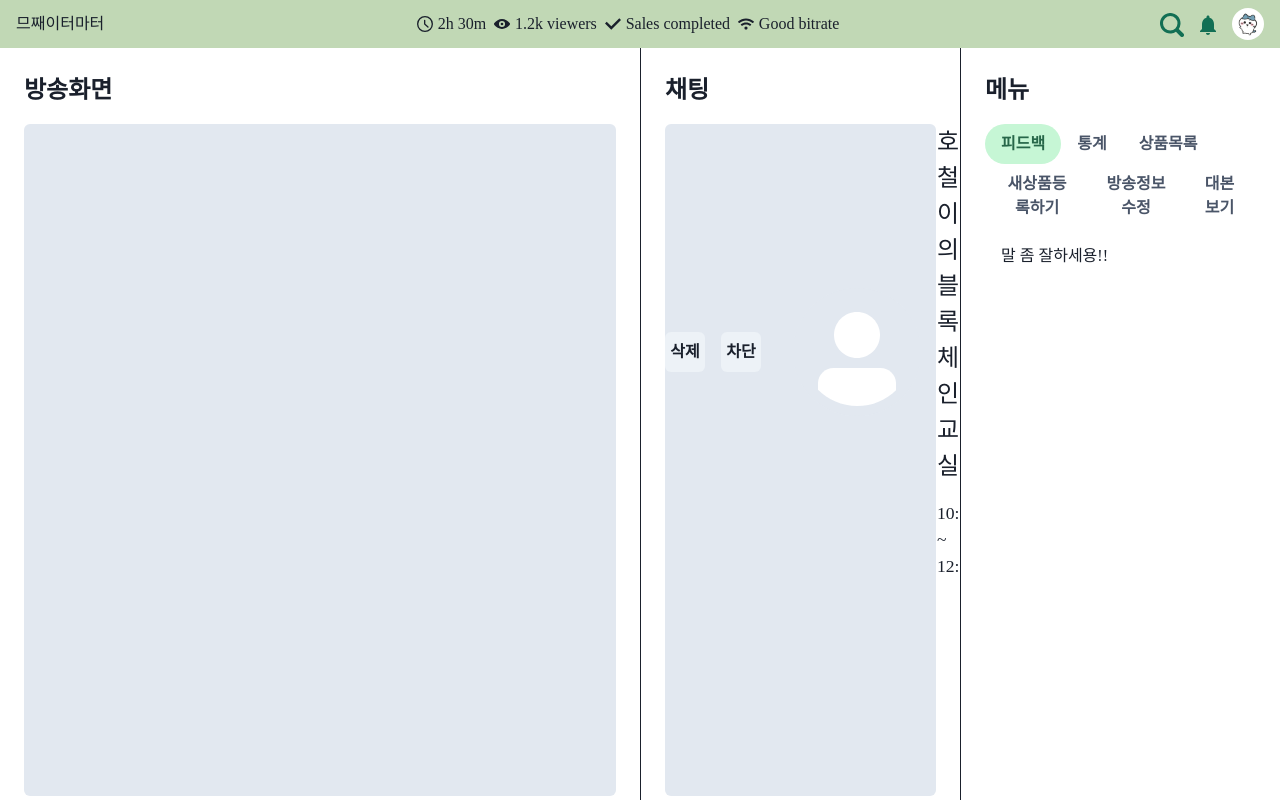
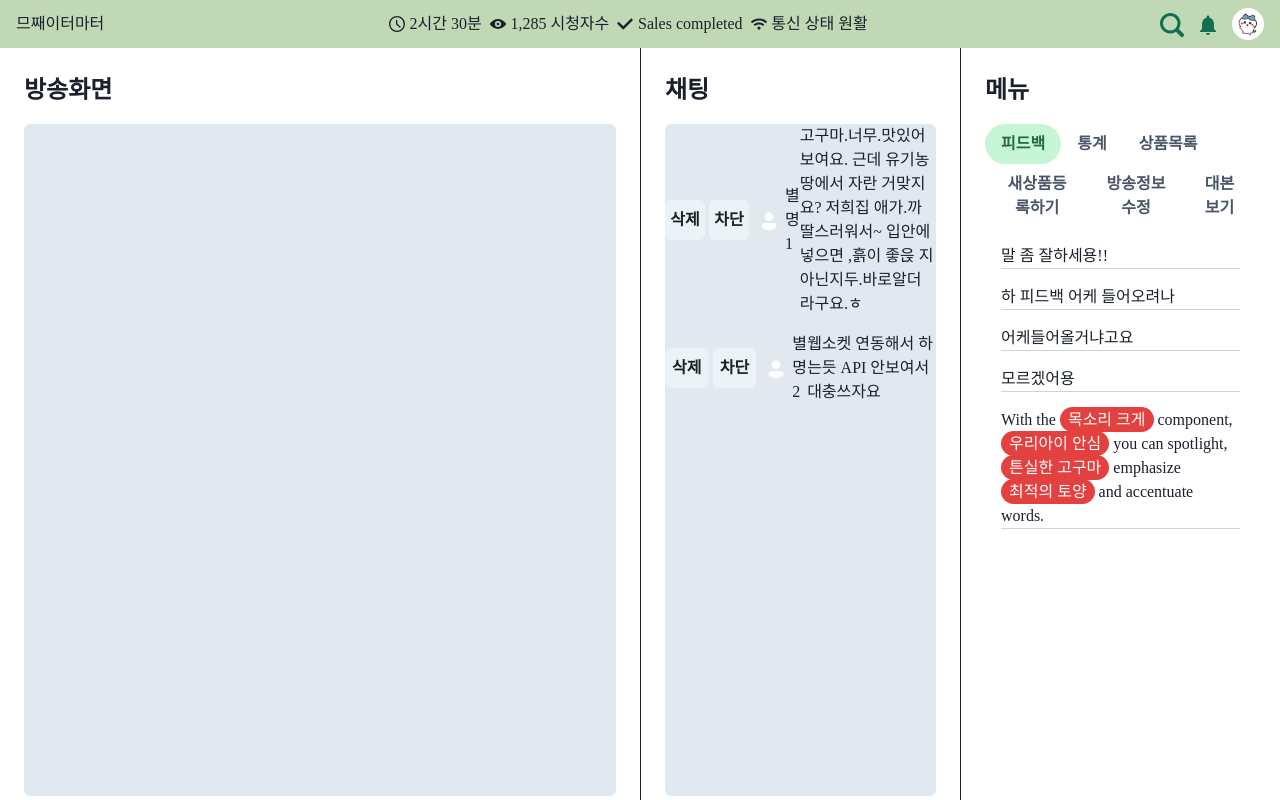
Before and after one commit to YangSSo51/the-cool-tomato, a React (Vite) app in the folder vite-project/: page /broadcast in a window 1280 px wide. Built offline with nearby package versions, Linux system fonts and the light colour scheme; a web font is replaced by a local one.

Commit message:
feat: 판매자용 라이브 시청페이지 더미데이터 넣어서 시험

```diff
--- a/vite-project/src/App.tsx
+++ b/vite-project/src/App.tsx
@@ -12,6 +12,7 @@ import UserinfoPage from "./pages/UserinfoPage";
 import LoginPage from "./pages/LoginPage";
 import ItemDetail from "./pages/ItemDetail";
 import Broadcast from "./pages/BroadcastPage";
+import Live from "./pages/LivePage";
 
 function App() {
     return (
@@ -31,6 +32,7 @@ function App() {
                         <Route path="items/list/detail/:id" element={<ItemDetail/>} />
                     </Route>
                     <Route path="broadcast" element={<Broadcast />} />
+                    <Route path="live" element={<Live />} />
                 </Routes>
             </ChakraProvider>
         </>
--- a/vite-project/src/components/broadcast/ChatList.tsx
+++ b/vite-project/src/components/broadcast/ChatList.tsx
@@ -1,24 +1,33 @@
-import { Box, Flex, Text } from "@chakra-ui/layout";
+import { Flex, Text } from "@chakra-ui/layout";
 import { Avatar } from "@chakra-ui/react";
 import { Button } from "@chakra-ui/react";
 
 function ChatList() {
     return (
-        <Box display="flex" alignItems="center" justifyContent="space-between" w="100%" my="4" mx="auto" borderRadius="1rem">
-            <Button mr="4">
+        <>
+        <Flex alignItems="center" justifyContent="space-between" w="100%" my="4" mx="auto" borderRadius="1rem">
+            <Button mr="1">
                 삭제
             </Button>
-            <Button mr="4">
+            <Button mr="1">
                 차단
             </Button>
-            <Avatar my="4" mx="4" size="2xl" bg="gray.200" />
-            <Flex alignItems="center">
-                <Flex flexDirection="column">
-                    <Text fontSize="1.5rem" mb="4">호철이의 블록체인 교실</Text>
-                    <Text fontSize="1.1rem">10:00 ~ 12:00</Text>
-                </Flex>
-            </Flex>
-        </Box>
+            <Avatar my="1" mx="1" size="xs" bg="gray.200" />
+            <Text>별명1</Text>
+            <Text>고구마.너무.맛있어보여요. 근데 유기농 땅에서 자란 거맞지요? 저희집 애가.까딸스러워서~ 입안에 넣으면 ,흙이 좋읁 지아닌지두.바로알더라구요.ㅎ</Text>
+        </Flex>
+        <Flex alignItems="center" justifyContent="space-between" w="100%" my="4" mx="auto" borderRadius="1rem">
+            <Button mr="1">
+                삭제
+            </Button>
+            <Button mr="1">
+                차단
+            </Button>
+            <Avatar my="1" mx="1" size="xs" bg="gray.200" />
+            <Text>별명2</Text>
+            <Text>웹소켓 연동해서 하는듯 API 안보여서 대충쓰자요</Text>
+        </Flex>
+        </>
     )
 }
 
--- a/vite-project/src/components/broadcast/Header.tsx
+++ b/vite-project/src/components/broadcast/Header.tsx
@@ -5,10 +5,10 @@ import { FaWifi } from "react-icons/fa";
 import ProfileBuyerComponent from '../common/navcomponent/NavBuyerProfileComponent';
 
 const iconData = [
-    { icon: <TimeIcon />, content: '2h 30m' },
-    { icon: <ViewIcon />, content: '1.2k viewers' },
+    { icon: <TimeIcon />, content: '2시간 30분' },
+    { icon: <ViewIcon />, content: '1,285 시청자수' },
     { icon: <CheckIcon />, content: 'Sales completed' },
-    { icon: <FaWifi />, content: 'Good bitrate' },
+    { icon: <FaWifi />, content: '통신 상태 원활' },
   ];
 
 function Header() {
--- a/vite-project/src/components/broadcast/Menu.tsx
+++ b/vite-project/src/components/broadcast/Menu.tsx
@@ -5,8 +5,8 @@ import LiveInfo from "./menu/LiveInfo";
 import Feedback from "./menu/Feedback";
 import NewProduct from "./menu/NewProduct";
 import ProductList from "./menu/ProductList";
-import Prompter from "./menu/prompter";
-import Statistic from "./menu/statistic";
+import Prompter from "./menu/Prompter";
+import Statistic from "./menu/Statistic";
 
 function Menu() {
   return (
--- a/vite-project/src/components/broadcast/menu/Feedback.tsx
+++ b/vite-project/src/components/broadcast/menu/Feedback.tsx
@@ -1,7 +1,19 @@
-import { Text } from "@chakra-ui/layout"
+import { Text, Highlight } from "@chakra-ui/layout"
 
 export default function Feedback() {
     return (
-        <Text>말 좀 잘하세용!!</Text>
+        <>
+        <Text mb="4" borderBottom="1px" borderBottomColor="lightgray">말 좀 잘하세용!!</Text>
+        <Text mb="4" borderBottom="1px" borderBottomColor="lightgray">하 피드백 어케 들어오려나</Text>
+        <Text mb="4" borderBottom="1px" borderBottomColor="lightgray">어케들어올거냐고요</Text>
+        <Text mb="4" borderBottom="1px" borderBottomColor="lightgray">모르겠어용</Text>
+        <Text mb="4" borderBottom="1px" borderBottomColor="lightgray"><Highlight
+            query={['목소리 크게', '튼실한 고구마', '최적의 토양', '우리아이 안심']}
+            styles={{ px: '2', py: '1', rounded: 'full', bg: 'themeRed.500', color:"white" }}
+        >
+            With the 목소리 크게 component, 우리아이 안심 you can spotlight, 튼실한 고구마 emphasize 최적의 토양 and accentuate
+            words.
+        </Highlight></Text>
+        </>
     )
 }
--- a/vite-project/src/components/broadcast/menu/NewProduct.tsx
+++ b/vite-project/src/components/broadcast/menu/NewProduct.tsx
@@ -1,7 +1,32 @@
-import { Text } from "@chakra-ui/layout"
+import { Text } from "@chakra-ui/layout";
 
 export default function NewProduct() {
     return (
-        <Text>NewProduct</Text>
-    )
+        <>
+            <Text>NewProduct</Text>
+            <Text>
+                {`
+                    "liveProducts":[{
+                        "productId" : 1,
+                        "liveId" : 1,
+                        "liveFlatPrice" : 5000,
+                        "liveRatePrice" : 0,
+                        "livePriceStartDate" : "2024.01.06",
+                        "livePriceEndDate" : "2024.01.07",
+                        "mainProductSetting" : true,
+                        "seq" : 1
+                    },{
+                        "productId" : 2,
+                        "liveId" : 1,
+                        "liveFlatPrice" : 5000,
+                        "liveRatePrice" : 0,
+                        "livePriceStartDate" : "2024.01.06",
+                        "livePriceEndDate" : "2024.01.07",
+                        "mainProductSetting" : true,
+                        "seq" : 1
+                    }]
+                `}
+            </Text>
+        </>
+    );
 }
--- a/vite-project/src/components/item/ItemAdd.tsx
+++ b/vite-project/src/components/item/ItemAdd.tsx
@@ -1,10 +1,13 @@
 import { Text, Box, Button, Modal, ModalBody, ModalCloseButton, ModalContent, ModalFooter, ModalHeader, ModalOverlay, useDisclosure, Center, Flex, FormControl, Input, Textarea, Select } from "@chakra-ui/react";
 import React from "react";
+import { goodsField } from "../../types/DataTypes";
 
 export default function ItemAdd() {
     const { isOpen, onOpen, onClose } = useDisclosure()
     const GoodsTitle = React.useRef(null)
     const GoodsPrice = React.useRef(null)
+
+    const goodsField = [categoryId, productName, productContent, paymentLink, price, deliveryCharge, quantity, images];
 
     return (
         <>
--- /dev/null
+++ b/vite-project/src/pages/LivePage.tsx
@@ -0,0 +1,78 @@
+import { Avatar, AvatarBadge, Flex, Text, Input, Button } from "@chakra-ui/react";
+
+export default function Live() {
+  return (
+    <Flex direction={{ base: "column", lg: "row" }} bg="white">
+      <Flex
+        className="relative w-full aspect-[16/9] overflow-hidden rounded-lg shadow-md"
+        w={{ base: "full", lg: "1/2" }}
+        p={4}
+      >
+        <img
+          src="../assets/temp.png"
+          alt="Live stream"
+        />
+      </Flex>
+      <Flex w={{ base: "full", lg: "1/2" }} p={4} border="1px" rounded="lg" bg="white">
+        <div className="border rounded-lg p-4 shadow-md bg-white dark:bg-gray-800">
+          <Text as="h3" fontSize="lg" fontWeight="medium" color="gray.900">
+            Live Chat
+          </Text>
+          <Flex direction="column" mt={4} h="64" overflowY="auto" borderTop="1px" borderBottom="1px" borderColor="gray.200" darkBorderColor="gray.700">
+            <div className="py-2">
+              <Flex>
+                <Avatar>
+                  <AvatarBadge boxSize="1.25em" bg="green.500" />
+                </Avatar>
+                <div className="text-sm text-gray-900 dark:text-gray-100">
+                  <Text fontWeight="semibold">Jared Palmer</Text>
+                  <Text>This live show is amazing!</Text>
+                </div>
+              </Flex>
+              <Flex>
+                <Avatar>
+                  <AvatarBadge boxSize="1.25em" bg="green.500" />
+                </Avatar>
+                <div className="text-sm text-gray-900 dark:text-gray-100">
+                  <Text fontWeight="semibold">Shadcn</Text>
+                  <Text>Thanks! We're glad you're enjoying it.</Text>
+                </div>
+              </Flex>
+            </div>
+          </Flex>
+          <Flex mt={4}>
+            <Input className="w-full" placeholder="Type your message..." />
+          </Flex>
+        </div>
+        <div className="mt-4">
+          <Text as="h3" fontSize="lg" fontWeight="medium" color="gray.900">
+            Product Information
+          </Text>
+          <Flex
+            mt={2}
+            bg="white"
+            border="1px"
+            rounded="lg"
+            p={4}
+            shadow="md"
+          >
+            <div>
+              <Text fontSize="md" fontWeight="semibold" color="gray.900">
+                Exclusive T-Shirt
+              </Text>
+              <Text mt={2} color="gray.600">
+                Our exclusive T-Shirt is made from 100% cotton and comes in a variety of colors.
+              </Text>
+              <Text mt={2} fontSize="lg" fontWeight="semibold" color="gray.900">
+                $19.99
+              </Text>
+              <Button mt={4} variant="outline">
+                Add to Cart
+              </Button>
+            </div>
+          </Flex>
+        </div>
+      </Flex>
+    </Flex>
+  );
+}
```
Also changed, not shown: vite-project/src/components/item/ItemAddTest.tsx (added, +12 -0 lines), vite-project/src/pages/test.tsx (deleted, +0 -9 lines), vite-project/src/types/DataTypes.ts (+11 -0 lines), vite-project/src/assets/temp.png (added).
